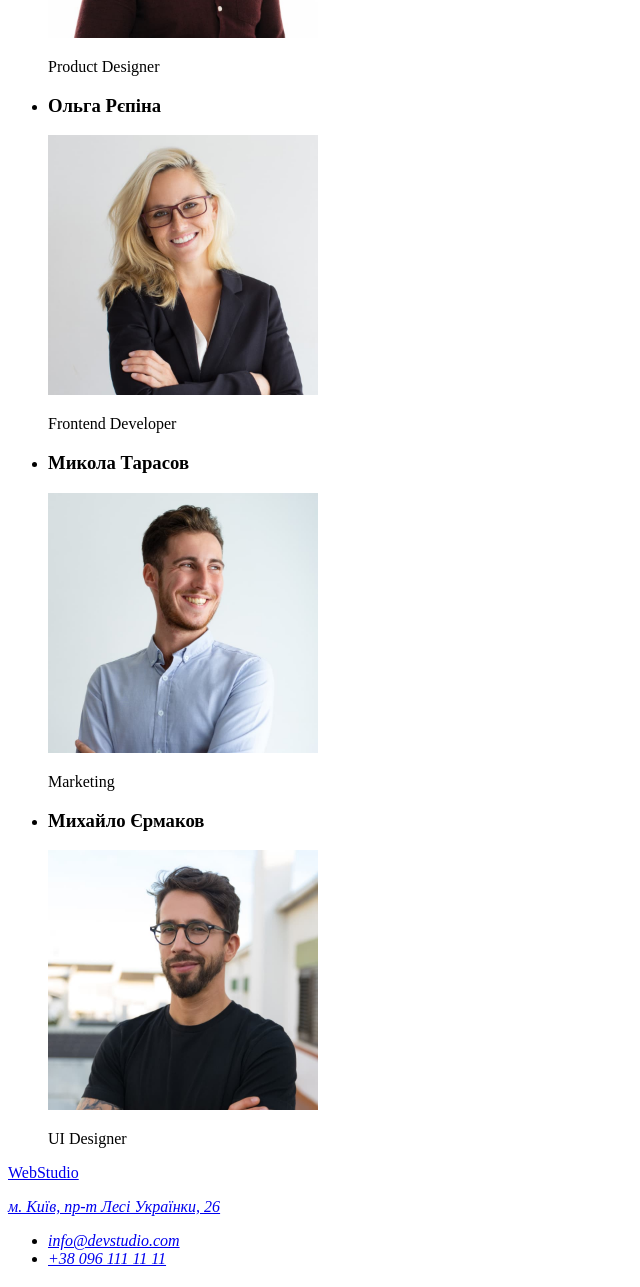
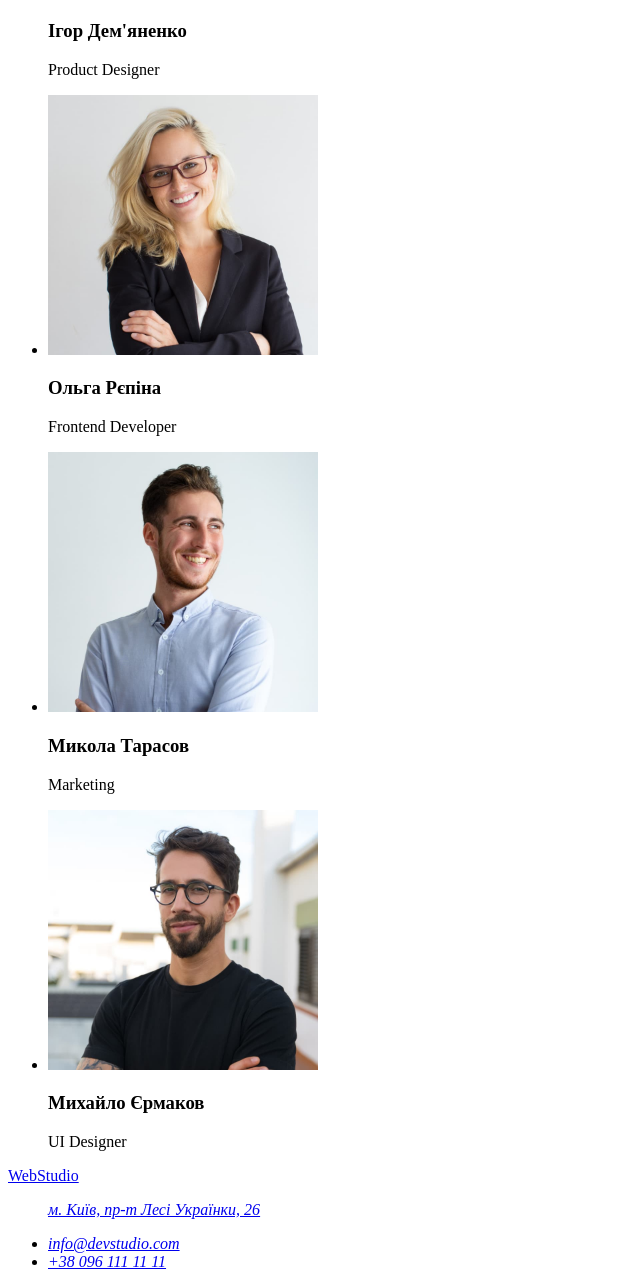
Before and after one commit to Andrii-Hr/goit-markup-hw-01, a plain HTML site: page index.html in a window 1280 px wide. Shown: the part 1604-2891 px from the top of the page, without its empty margins (0-640 px from the left). Drawn offline with Linux system fonts and the light colour scheme.

Commit message:
Обновляет правки

```diff
--- a/index.html
+++ b/index.html
@@ -67,20 +67,24 @@ WebStudio
     <h2>Наша команда</h2>
     <ul>
 
-        <li><h3>Ігор Дем'яненко</h3>
+        <li>
             <img src="./images/igor.jpg" alt="Ігор Дем'яненко фото" width="270" class="">
+            <h3>Ігор Дем'яненко</h3>
             <p>Product Designer</p></li>
 
-        <li><h3>Ольга Рєпіна</h3>
+        <li>
             <img src="./images/olha.jpg" alt="Ольга Рєпіна фото" width="270" class="">
+            <h3>Ольга Рєпіна</h3>
             <p>Frontend Developer</p></li>
 
-        <li><h3>Микола Тарасов</h3>
+        <li>
             <img src="./images/mykola.jpg" alt="Микола Тарасов фото" width="270" class="">
+            <h3>Микола Тарасов</h3>
             <p>Marketing</p></li>
 
-        <li><h3>Михайло Єрмаков</h3>
+        <li>
             <img src="./images/mykhailo.jpg" alt="Михайло Єрмаков фото" width="270" class="">
+            <h3>Михайло Єрмаков</h3>
             <p>UI Designer</p></li>
 
 
@@ -93,12 +97,12 @@ WebStudio
 
 <footer>
 
-    <p><a href="index.html" >WebStudio</a></p>
+    <a href="index.html" >WebStudio</a>
 
     <address>
+        <ul>
+        <a href="https://www.google.com.ua/maps/@50.4851493,30.4721233,14z?hl=ru" target="_blank"  rel="noopener noreferrer" >м. Київ, пр-т Лесі Українки, 26</a> </p>
 
-        <p><a href="https://www.google.com.ua/maps/@50.4851493,30.4721233,14z?hl=ru" target="_blank"  rel="noopener noreferrer" >м. Київ, пр-т Лесі Українки, 26</a> </p>
-        <ul>
         <li><a href="mailto:info@devstudio.com">info@devstudio.com</a></li>
         <li><a href="tel:+380961111111">+38 096 111 11 11</a></li>
         </ul>
```
